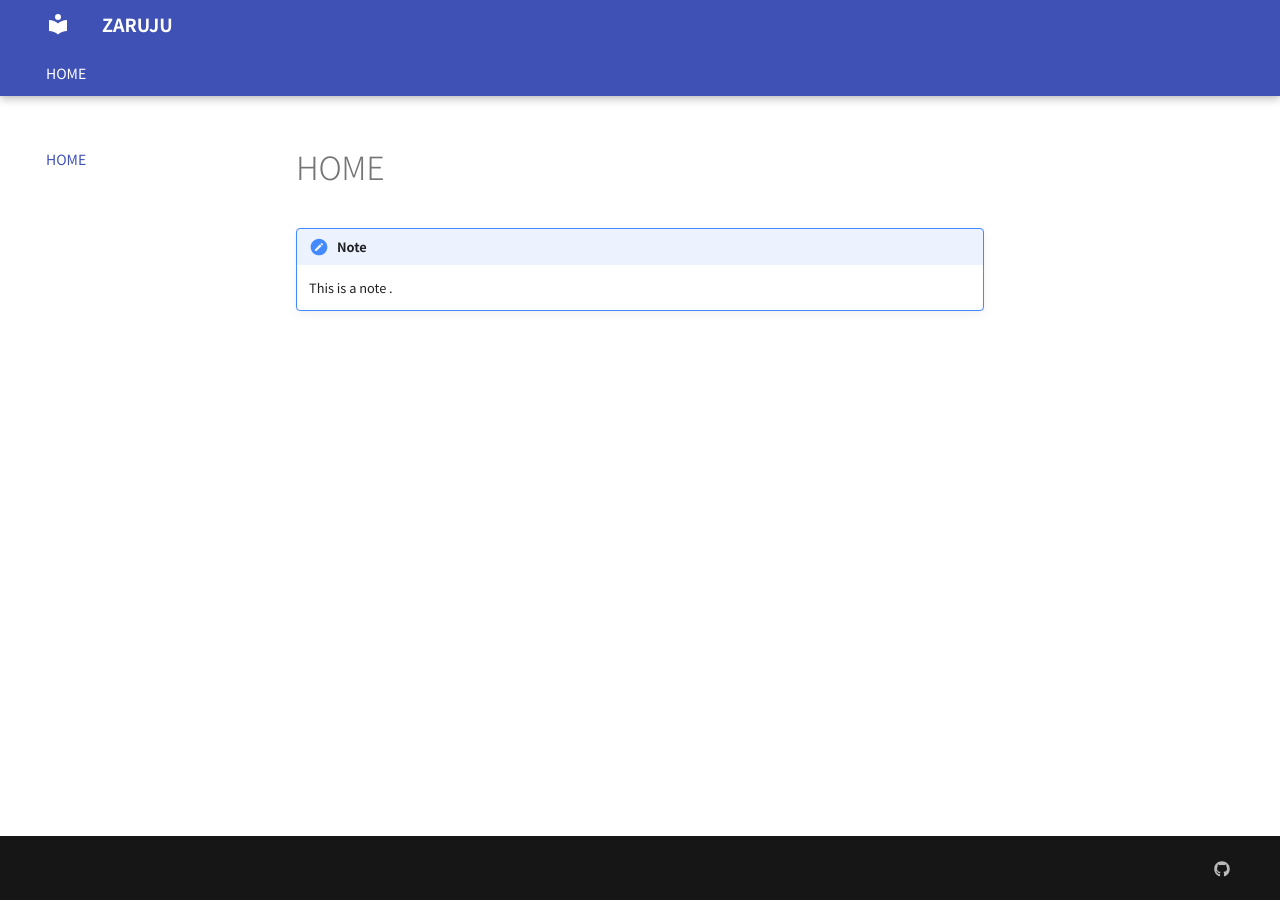
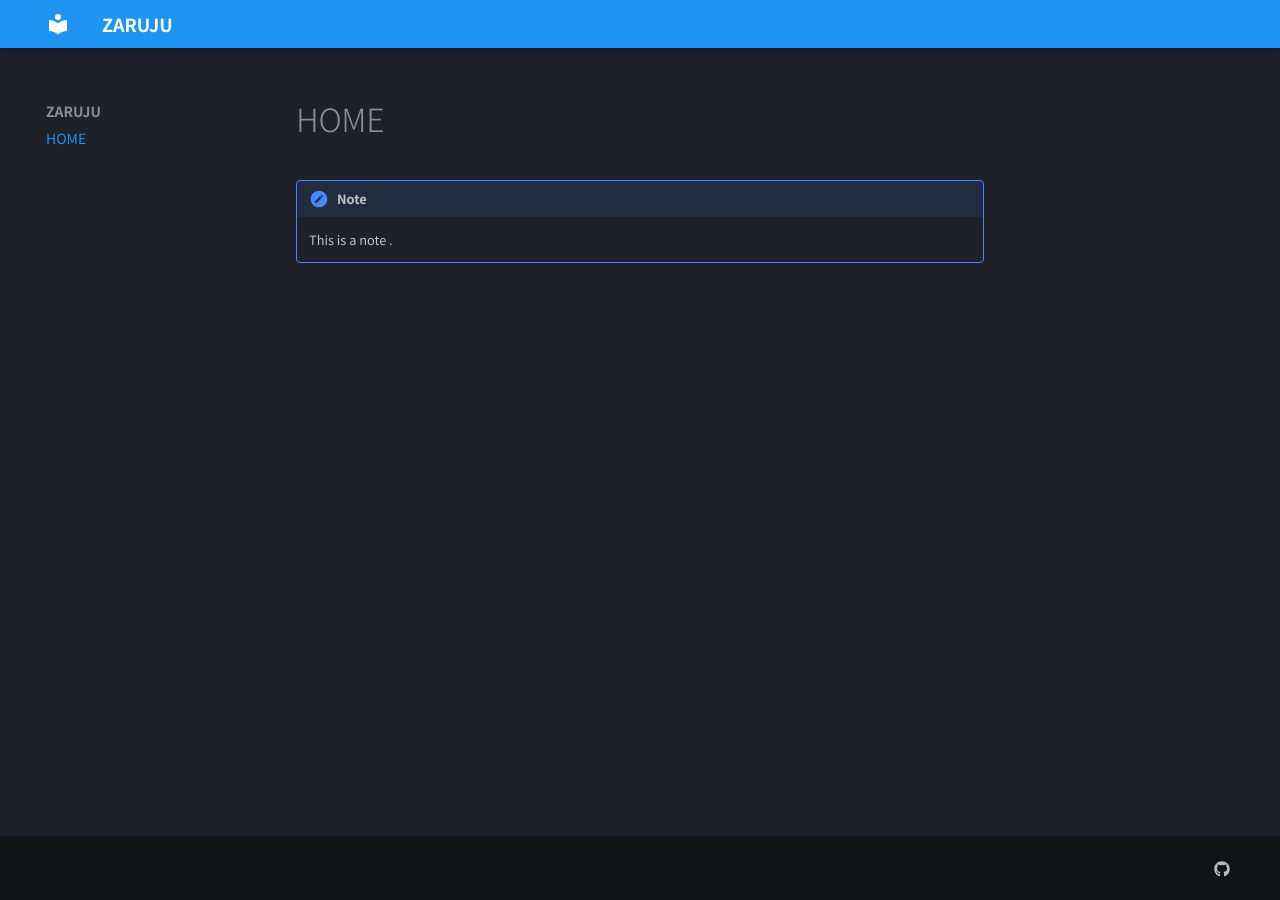
Before and after one commit to ZARUJU/old-ZARUJU.github.io, an MkDocs documentation site: the page built from docs/index.md, in a window 1280 px wide. Built offline with MkDocs 1.6.1 and Material for MkDocs 9.7.7, drawn with Linux system fonts in a browser that asks for light colours.

Commit message:
update looks

```diff
--- a/mkdocs.yml
+++ b/mkdocs.yml
@@ -12,13 +12,12 @@ theme:
     palette:
 
     # Light mode
-    - scheme: default
-      primary: indigo
-      accent: indigo
+    - scheme: slate
+      primary: blue
+      accent: blue
 
     features:
-      - navigation.tabs
-      - navigation.tabs.sticky
+      - navigation.top
 
 extra:
   generator: false
```
